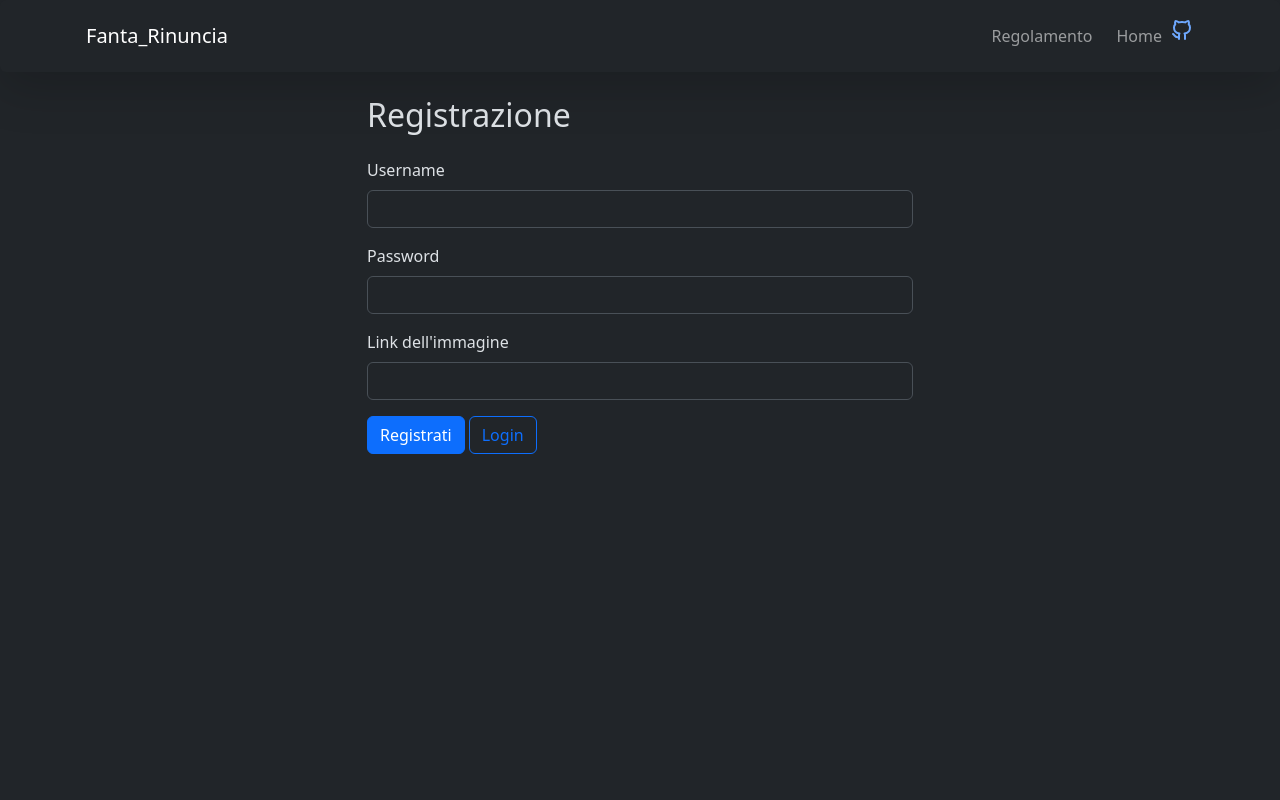
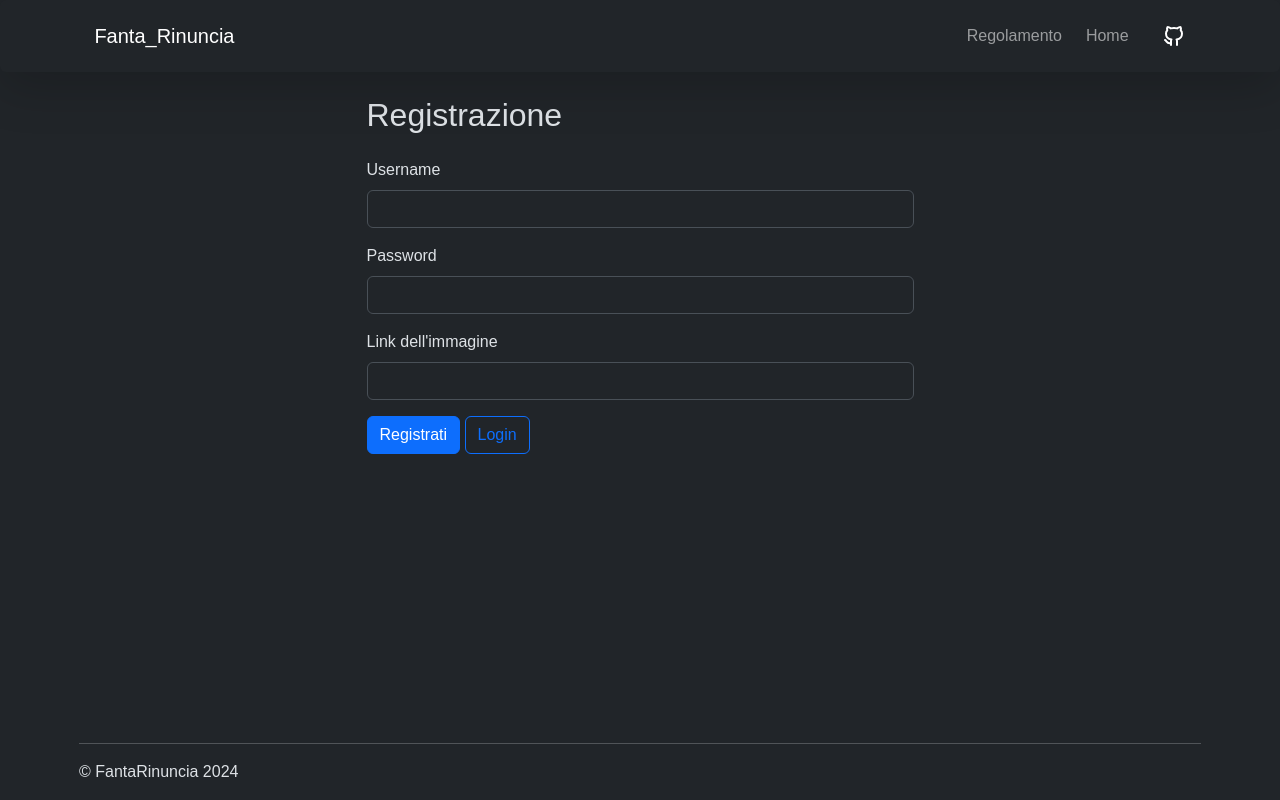
Before and after one commit to wassupiari/FantaRinuncia, a Flask app: page /auth/register in a window 1280 px wide. Run offline with Flask 3, Linux system fonts and the light colour scheme; parts of the project's set-up code (start-up, migrations or seed data) failed here and were passed over.

Commit message:
fix: css and bootsrap fix
sistemato il css per index con cambio di svg, stessa cosa per login e register, ancora in fase di sviluppo alert per registrazione

```diff
--- a/templates/auth/register.html
+++ b/templates/auth/register.html
@@ -4,13 +4,15 @@
     <meta charset="UTF-8">
     <meta name="viewport" content="width=device-width, initial-scale=1.0">
     <title>Registrazione</title>
+    <link rel="stylesheet" href="https://cdnjs.cloudflare.com/ajax/libs/font-awesome/6.5.1/css/all.min.css" integrity="sha512-DTOQO9RWCH3ppGqcWaEA1BIZOC6xxalwEsw9c2QQeAIftl+Vegovlnee1c9QX4TctnWMn13TZye+giMm8e2LwA==" crossorigin="anonymous" referrerpolicy="no-referrer" />
+    <link href="https://cdn.jsdelivr.net/npm/bootstrap@5.3.2/dist/css/bootstrap.min.css" rel="stylesheet" integrity="sha384-T3c6CoIi6uLrA9TneNEoa7RxnatzjcDSCmG1MXxSR1GAsXEV/Dwwykc2MPK8M2HN" crossorigin="anonymous">
     <link rel="shortcut icon" href="{{ url_for('static', filename='favicon.ico') }}">
-    <link href="https://cdn.jsdelivr.net/npm/bootstrap@5.3.2/dist/css/bootstrap.min.css" rel="stylesheet" integrity="sha384-T3c6CoIi6uLrA9TneNEoa7RxnatzjcDSCmG1MXxSR1GAsXEV/Dwwykc2MPK8M2HN" crossorigin="anonymous">
+    <link rel="stylesheet" href="{{ url_for('static', filename='style.css') }}">
 </head>
 <body>
 
 
-    <nav class="navbar navbar-expand-lg navbar-dark bg-dark rounded fixed-top shadow-lg p-3 mb-5">
+<nav class="navbar navbar-expand-lg navbar-dark bg-dark rounded fixed-top shadow-lg p-3 mb-5">
         <div class="container px-3 text-white">
             <a class="navbar-brand" href="#">Fanta_Rinuncia</a>
             <button class="navbar-toggler" type="button" data-bs-toggle="collapse" data-bs-target="#navbarNav"
@@ -63,5 +65,14 @@
             </div>
         </div>
     </div>
+
+    <footer class="container fixed-bottom">
+        <hr>
+          <p>© FantaRinuncia 2024</p>
+    </footer>
+
+    <script src="https://cdn.jsdelivr.net/npm/bootstrap@5.3.2/dist/js/bootstrap.bundle.min.js" integrity="sha384-C6RzsynM9kWDrMNeT87bh95OGNyZPhcTNXj1NW7RuBCsyN/o0jlpcV8Qyq46cDfL" crossorigin="anonymous"></script>
+    <script src="https://cdnjs.cloudflare.com/ajax/libs/jquery/3.7.1/jquery.min.js" integrity="sha512-v2CJ7UaYy4JwqLDIrZUI/4hqeoQieOmAZNXBeQyjo21dadnwR+8ZaIJVT8EE2iyI61OV8e6M8PP2/4hpQINQ/g==" crossorigin="anonymous" referrerpolicy="no-referrer"></script>
+    <script src="{{url_for('static', filename='script.js')}}"></script>
 </body>
 </html>
--- a/templates/index.html
+++ b/templates/index.html
@@ -56,7 +56,7 @@
                     <a class="btn btn-warning btn-lg" href="/auth/login" role="button">Crea la tua squadra</a>
                 </p>
             </div>
-            <div class="col-xs-12 col-sm-12 col-md-6 my-5">
+            <div class="col-xs-12 col-sm-12 col-md-6 my-5 d-none d-md-block">
                 <svg version="1.1" id="Icons" xmlns="http://www.w3.org/2000/svg" xmlns:xlink="http://www.w3.org/1999/xlink" viewBox="0 0 32 32" xml:space="preserve" width="550px" height="250px" fill="#ffc107" stroke="#ffc107">
                 <g id="SVGRepo_bgCarrier" stroke-width="0"/>
                 <g id="SVGRepo_tracerCarrier" stroke-linecap="round" stroke-linejoin="round"/>
@@ -121,8 +121,9 @@
                 {% for commit in commits %}
               <div class="col-md-4 text-center">
                 <h2 class="fw-bold text-success">{{commit.hexsha[:10]}}</h2>
+                   <br>
                 <p class="fst-italic fw-light text-white">{{commit.message}}</p>
-                <p><a class="btn btn-primary" href="https://github.com/wassupiari/FantaRinuncia/commit/{{commit.hexsha}}" role="button">View details</a></p>
+                <p class="justify-content-center my-4 sticky"><a class="btn btn-primary" href="https://github.com/wassupiari/FantaRinuncia/commit/{{commit.hexsha}}" role="button">View details</a></p>
               </div>
                 {% endfor %}
              </div>
```
